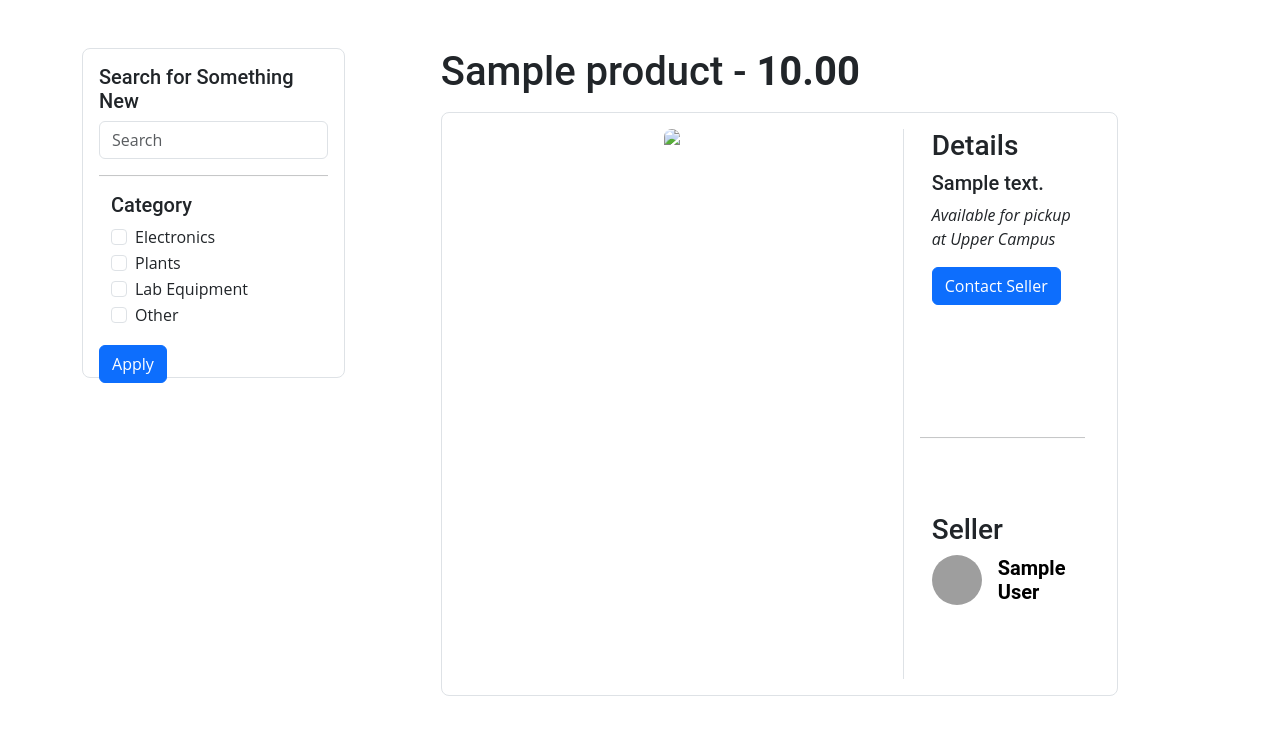
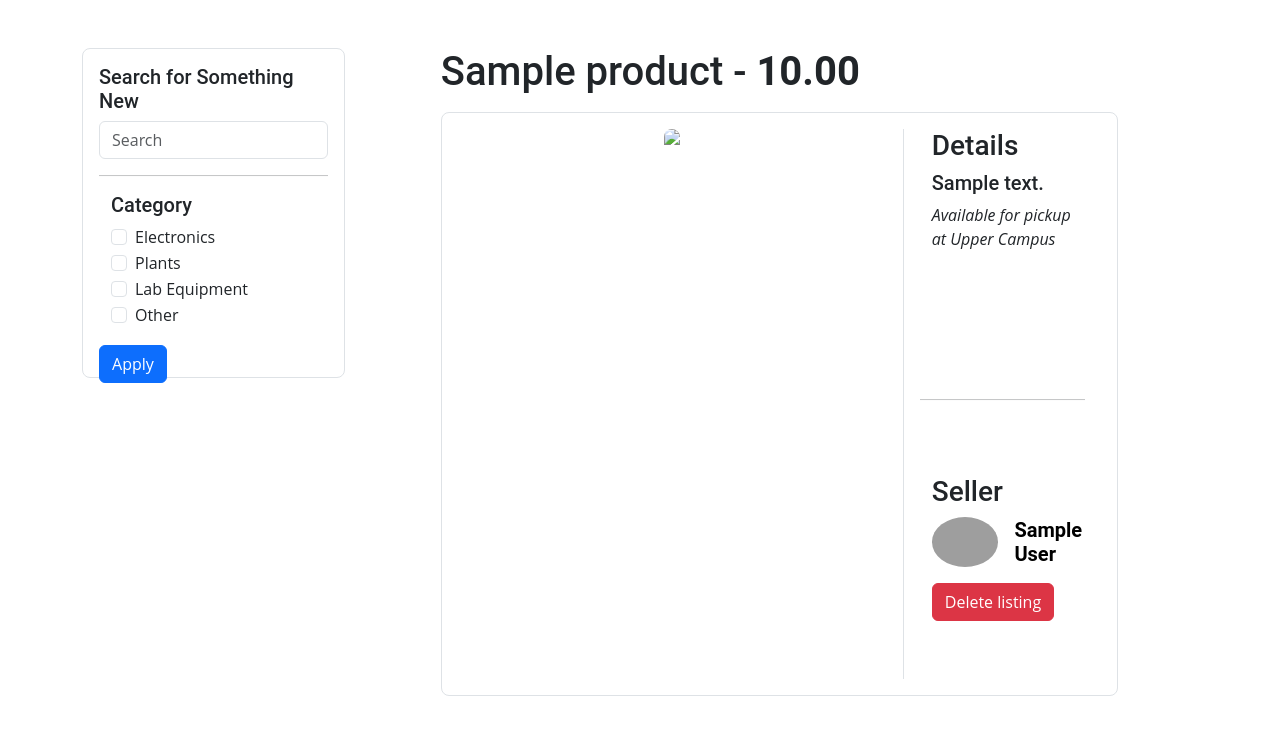
Before and after one commit to mylesgrxnt/BC-Marketplace, a Flask app: page /product/1 in a window 1280 px wide. Shown: the part 58-802 px from the top of the page. Run offline with Flask 3, Linux system fonts and the light colour scheme; a user stored in the database is signed in; tables that the repository leaves empty hold one stand-in row (values such as "Sample post"); some libraries are stand-ins or nearby versions; grey boxes are pictures that could not be loaded.

Commit message:
deletion of items

```diff
--- a/project/main.py
+++ b/project/main.py
@@ -51,26 +51,37 @@ def profile(user_id=None):
   if user_id is not None:
     user = User.query.get(user_id)
     return render_template('profile.html',
+      id=user.id,
       name=user.name,
       email=user.email,
       location=user.location,
       rating=user.rating,
       owned_products=user.products)
   return render_template('profile.html',
+      id=current_user.id,
       name=current_user.name,
       email=current_user.email,
       location=current_user.location,
       rating=current_user.rating,
       owned_products=current_user.products)
 
-@main.route('/product/<int:product_id>')
+
+@main.route('/product/<int:product_id>', methods = ["GET", "POST"])
+@login_required
 def product(product_id):
-    product = next((p for p in Product.query.all() if p.id == product_id), None)
-    if product:
-      seller = next((s for s in User.query.all() if s.id == product.user_id), None)
-      return render_template('product.html', product=product, seller=seller)
-    else:
-      return "Product not found"
+  product = next((p for p in Product.query.all() if p.id == product_id), None)
+  if product:
+    seller = next((s for s in User.query.all() if s.id == product.user_id), None)
+    return render_template('product.html', product=product, seller=seller, user=current_user)
+  else:
+    return "Product not found"
+
+@main.route('/delete_product/<int:id>', methods=['POST'])
+@login_required
+def delete_product(id):
+  Product.query.filter(Product.id == id).delete()
+  db.session.commit()
+  return redirect('/')
 
 @main.route('/add_item', methods =["GET", "POST"])
 @login_required
--- a/project/static/css/homepage.css
+++ b/project/static/css/homepage.css
@@ -71,3 +71,9 @@
   width: auto;
   object-fit: cover;
 }
+
+.resize-50 {
+  height: 50px;
+  width: auto;
+  object-fit: cover;
+}
--- a/project/templates/product.html
+++ b/project/templates/product.html
@@ -57,9 +57,11 @@
             {% if product.meetup == 3 %}
             <p class="fst-italic">Available for pickup at Newton Campus</p>
             {% endif %}
+            {% if seller.id != current_user.id %}
             <div class="px-0">
               <a class="btn btn-primary">Contact Seller</a>
             </div>
+            {% endif %}
           </div>
           <div class="flex-grow-1"></div>
           <hr>
@@ -67,9 +69,16 @@
           <div class="container">
             <h3>Seller</h3>
             <div class="container d-flex align-items-center px-0 mb-3">
-              <img class="rounded-circle me-3" src="https://picsum.photos/50">
+              <img class="rounded-circle me-3 resize-50" src="https://avatar.iran.liara.run/public/{{seller.id}}">
               <h5 class="m-0"><a class="text-decoration-none text-black" href="{{ url_for('main.profile', user_id=seller.id)}}"><span class="fw-semibold">{{ seller.name }}</span></a></h5>
             </div>
+            {% if seller.id == current_user.id %}
+            <form method="post" action="{{ url_for('main.delete_product', id=product.id) }}">
+              <button type="submit" class="btn btn-danger">
+                Delete listing
+              </button>
+            </form>
+            {% endif %}
           </div>
         </div>
       </div>
```
